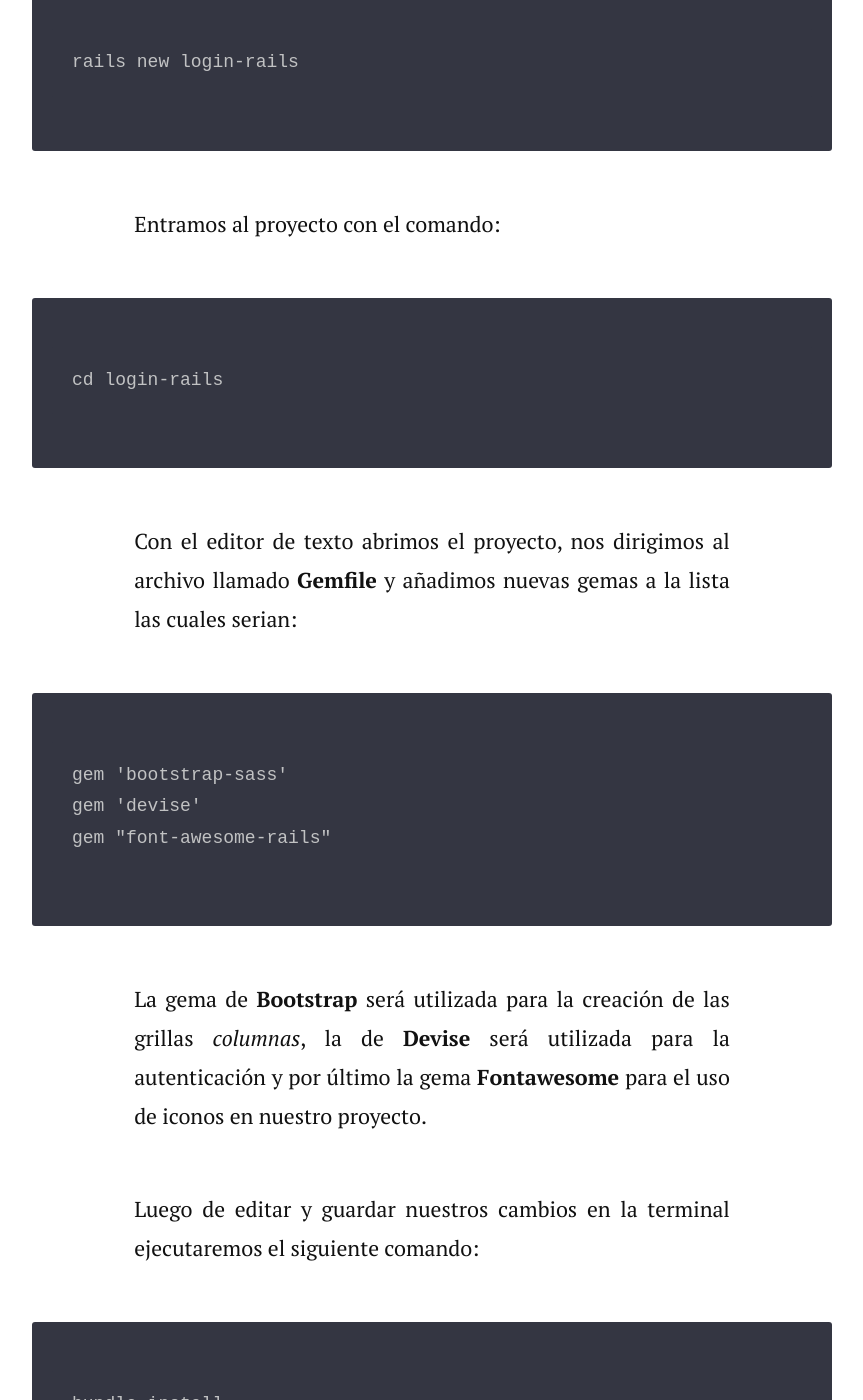
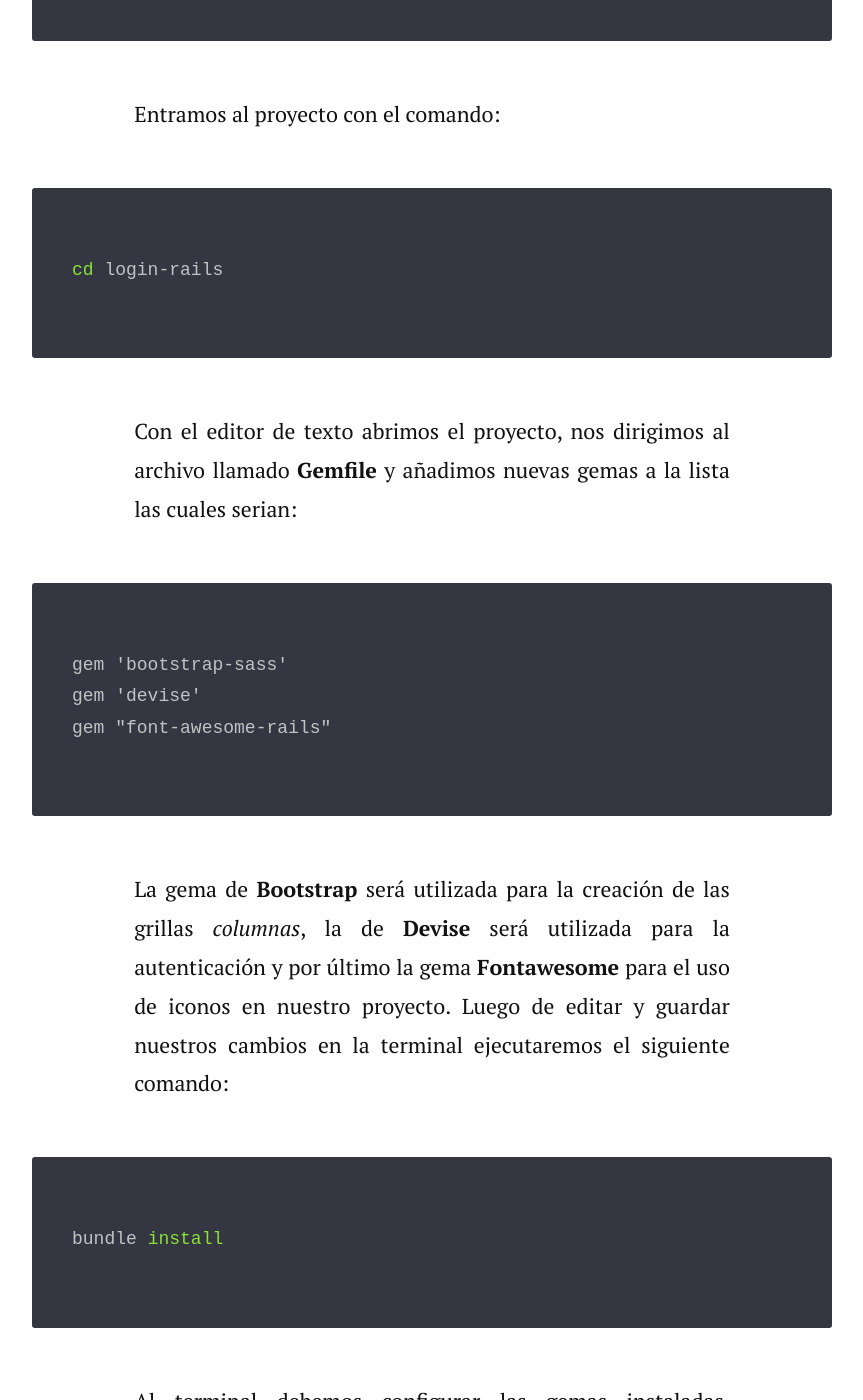
Before and after one commit to Freivincampbell/freivincampbell.github.io, a Jekyll site: the page built from _posts/2017-01-05-rails-login.md, in a window 1280 px wide and 1400 px high, scrolled down 1817 px. Shown: the whole window, without its empty margins (208-1071 px from the left). Built offline with Jekyll 4.4.1, drawn with Linux system fonts in a browser that asks for light colours; nearby versions of some CDN libraries; emoji names are drawn with the system emoji font; comment, search, counter and statistics services are not loaded; some of the changed text lies outside the part shown.

Commit message:
rails-login v5

`````diff
--- a/_posts/2017-01-05-rails-login.md
+++ b/_posts/2017-01-05-rails-login.md
@@ -11,55 +11,53 @@
 <p class="intro"><span class="dropcap">R</span>ails es un framework muy versátil que nos permite crear sitios rapidamente, la utilización de gemas "plugins" por llamarle de esa forma nos ayuda en el desarrollo.</p>
 
 # Antes de comenzar
-- Ruby On Rails
+-Ruby On Rails
 -> [Windows](https://freivincampbell.github.io/blog/ruby-on-rails-en-windows/)
 / [Linux](https://freivincampbell.github.io/blog/ruby-on-rails-en-ubuntu-16-04/)
-- Editor de texto -> [Instalar Atom](https://freivincampbell.github.io/blog/atom/)
+-Editor de texto -> [Instalar Atom](https://freivincampbell.github.io/blog/atom/)
 
 ### Documentación de las gemas a utilizar
-- Devise -> [Documentacion oficial](https://github.com/plataformatec/devise)
-- Bootstrap -> [Documentacion oficial](https://github.com/twbs/bootstrap-sass)
-- Fontawesome -> [Documentacion oficial](https://github.com/bokmann/font-awesome-rails)
+-Devise -> [Documentacion oficial](https://github.com/plataformatec/devise)
+-Bootstrap -> [Documentacion oficial](https://github.com/twbs/bootstrap-sass)
+-Fontawesome -> [Documentacion oficial](https://github.com/bokmann/font-awesome-rails)
 
 ### Comencemos
 
 > Creamos un nuevo proyecto con el siguiente comando:
 
-````
+```shell
 rails new login-rails
-````
+```
 
 > Entramos al proyecto con el comando:
 
-````
+```shell
 cd login-rails
-````
+```
 
 > Con el editor de texto abrimos el proyecto, nos dirigimos al archivo llamado **Gemfile** y añadimos nuevas gemas a la lista las cuales serian:
 
-````
+```ruby
 gem 'bootstrap-sass'
 gem 'devise'
 gem "font-awesome-rails"
-````
+```
 
 > La gema de **Bootstrap** será utilizada para la creación de las grillas *columnas*, la de **Devise** será utilizada para la autenticación y por último la gema **Fontawesome** para el uso de iconos en nuestro proyecto.
-
 > Luego de editar y guardar nuestros cambios en la terminal ejecutaremos el siguiente comando:
 
-````
+```shell
 bundle install
-````
+```
 
 > Al terminal debemos configurar las gemas instaladas, comenzaremos con la de **Bootstrap**
-
 > El archivo ubicado en los assets de nuestro proyecto con el nombre application.css lo renombramos a application.scss, debemos saber que de ahora en adelante cualquier archivo llamado desde nuestro archivo *.scss* debe llamarse con el **@import 'nombre archivo';** así que nuestro archivo deberá de quedar de esta manera:
 
-````
+```css
 @import "bootstrap-sprockets";
 @import "bootstrap";
 @import "font-awesome";
-````
+```
 
 > En la misma carpeta de los assets buscamos el archivo que se encuentra en la carpeta de javascript con un nombre similar: **application.js** el archivo nos deberá quedar de la siguiente forma:
 
@@ -82,12 +80,11 @@
 
 > La consola nos despliega una serie de instrucciones, nos indica que debemos de buscar el archivo llamado **development.rb** y colocar la siguiente linea en el código:
 
-````
+```ruby
  config.action_mailer.default_url_options = { host: 'localhost', port: 3000 }
-````
+```
 
 > Debemos modificar nuestro root_path  pero esto lo realizaremos más adelante, de la misma forma nos indica que debemos de añadir un **notice** y un **alert**  para las notificaciones de error o advertencia de nuestra gema pero de la misma forma lo añadiremos más adelante para trabajar con el **CSS**.
-
 > A continuación añadiremos el **MODEL** con *Devise* en mi caso se llamará user, escribimos en nuestra terminal el siguiente comando:
 
 ````
@@ -151,9 +148,9 @@
 
 > La vista está casi que lista, pero aun no le podemos ver así que en nuestro controlador principal colocaremos la siguiente línea de código:
 
-````
+```ruby
 before_action :authenticate_user!
-````
+```
 
 > Todos los controladores heredan de ApplicationController, así que cualquier callback pasara por aqui y se comprobará si el usuario tiene una sesión activa.
 
@@ -165,7 +162,6 @@
 ```
 
 > Esto comprueba, si se encuentra algún usuario logeado nos llevara a la ruta principal, la ruta aún no se encuentra asignada, crearemos un controlador de bienvenida el cual únicamente nos llevará a un html con un **Hello Word!** para saber que el login fue realizado con éxito.
-
 > Escribimos en la terminal:
 
 ````
@@ -276,12 +272,12 @@
 ```
 > El archivo **application.scss** deberá de verse de la siguiente manera:
 
-````
+```css
 @import "bootstrap-sprockets";
 @import "bootstrap";
 @import "font-awesome";
 @import "login-css";
-````
+```
 
 > Para terminar corremos en la terminal:
 
@@ -289,8 +285,7 @@
 rails s
 ````
 > Revisamos en nuestro navegador **localhost:3000** y debería de verse así:
-
->Vista Final
+> Vista Final
 
 
 <img src="{{ '/assets/img/login.PNG' | prepend: site.baseurl }}" alt="">
@@ -299,11 +294,9 @@
 #### Link del repositorio en Github para la Descarga
 
 
-- [LINK](https://github.com/Freivincampbell/login-rails)
+-[LINK](https://github.com/Freivincampbell/login-rails)
 
 
 > Seria todo, con esto terminamos, si tienen alguna pregunta, duda o comentario no duden en escribirme acá abajo.
-
 >
-
 > Espero que hayas aprendido algo nuevo y útil. :smile:
`````
Also changed, not shown: other parts of _posts/2017-01-05-rails-login.md (+1 -1 lines).
